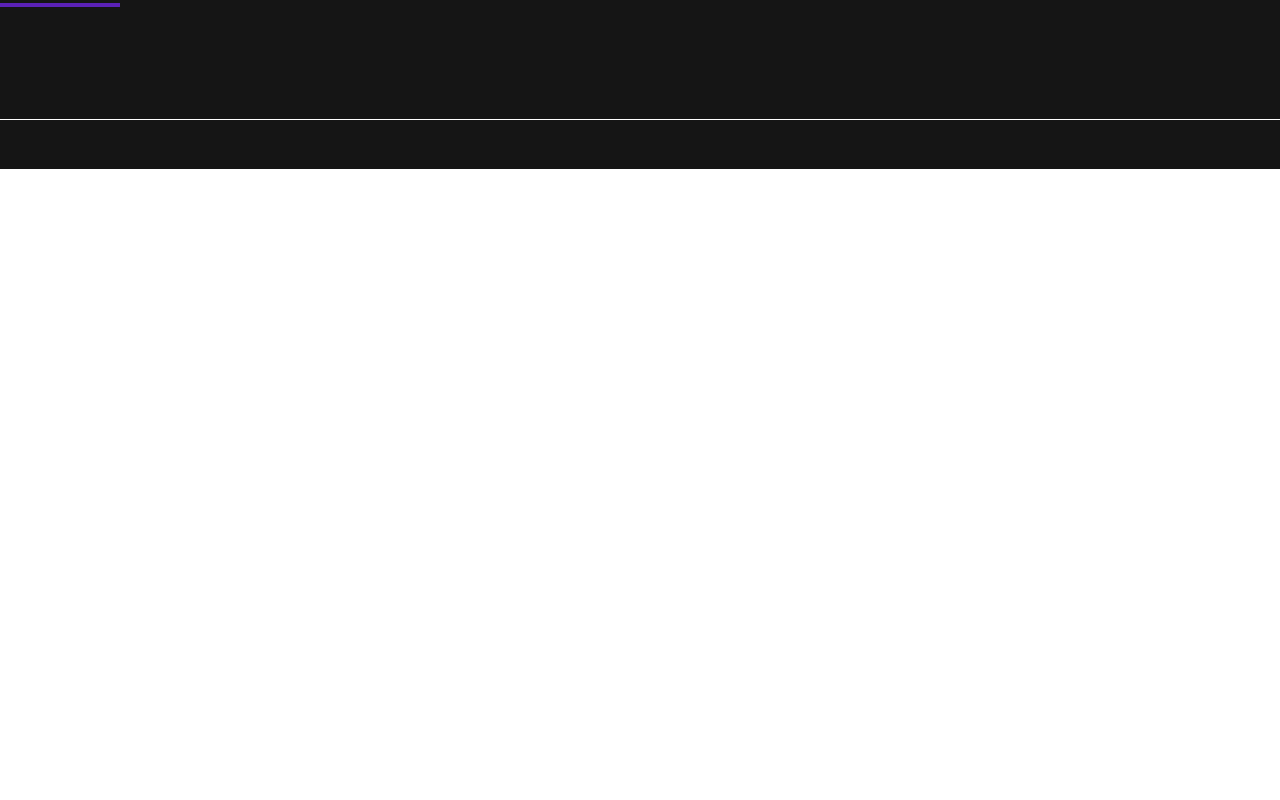
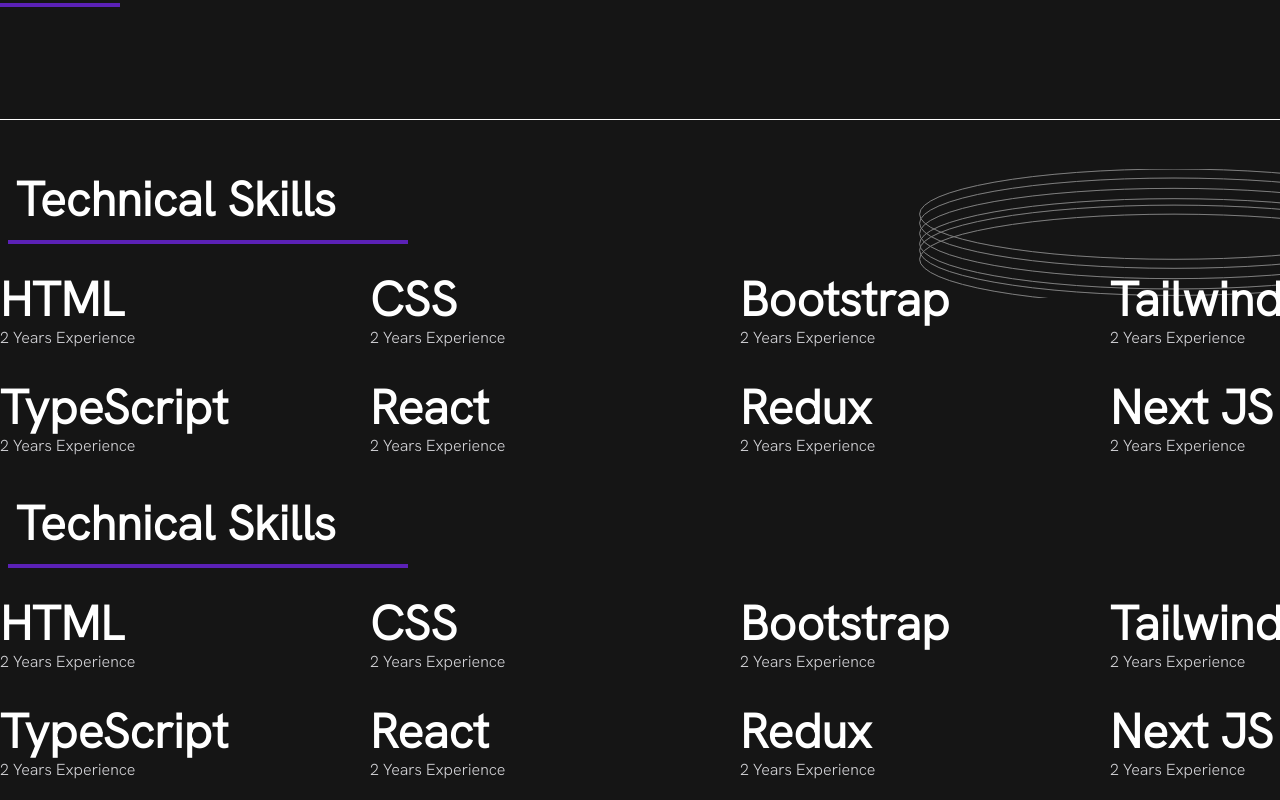
Before and after one commit to PeterRizek009/PeterRezekPortfolio, a React (Create React App) app: page / in a window 1280 px wide. Shown: the part 631-1431 px from the top of the page. Before the commit the page ends 800 px from the top, so only its background shows below. Built offline with nearby package versions, Linux system fonts and the light colour scheme.

Commit message:
edit skills section

```diff
--- a/src/App.js
+++ b/src/App.js
@@ -3,6 +3,7 @@
 import Header from './header/header';
 import { useEffect, useState } from 'react';
 import Loading from './loading/loading';
+import Skills from './skills/skills';
 
 
 
@@ -44,6 +45,8 @@
       </div> */}
 
             <Header />
+            <Skills />
+            <Skills />
           </div>
           :
           <Loading />
--- a/src/header/header.jsx
+++ b/src/header/header.jsx
@@ -28,7 +28,7 @@
                 <div className="Rectangle1  md:absolute top-56 left-[80%] w-32 h-32 bg-zinc-300 bg-opacity-0 border border-zinc-300" />
             </div>
 
-            <div className="md:w-[1800px] w-[80%] h-px bg-white mx-auto my-28" />
+            <div className="md:w-[1800px] w-[80%] h-px bg-white mx-auto mt-28 mb-8" />
         </div>
     );
 }
--- /dev/null
+++ b/src/skills/skills.jsx
@@ -0,0 +1,74 @@
+import React from 'react';
+
+
+
+const Skills = () => {
+
+    const skills = [
+        {
+            name: 'HTML',
+            experience: 2
+
+        },
+        {
+            name: 'CSS',
+            experience: 2,
+
+        },
+        {
+            name: 'Bootstrap',
+            experience: 2
+        },
+        {
+            name: 'TailwindCSS',
+            experience: 2
+        },
+        {
+            name: 'JavaScript',
+            experience: 2
+
+        },
+        {
+            name: 'TypeScript'
+
+        },
+        {
+            name: 'React'
+        },
+        {
+            name: 'Redux'
+        },
+        {
+            name: 'Next JS'
+        },
+        {
+            name: 'Git & Github'
+        },
+    ]
+    return (
+        <div className='md:w-[1800px] mx-auto py-4'>
+            <div className='block text-white text-2xl md:text-5xl font-bold leading-10 md:pb-4 p-2  border-b-4 border-violet-800 md:w-[400px] w-[200px] mx-auto md:mx-2'>Technical Skills</div>
+            <div className='flex w-full md:justify-between md:items-normal justify-center items-center flex-wrap '>
+                {skills.map((el) =>
+                    <div className="skill md:w-80 w-[200px] h-auto mt-8 flex-col justify-center md:items-start items-center  md:gap-3.5">
+                        <div className="text-white text-2xl md:text-5xl font-bold leading-10">{el.name}</div>
+                        <div className="md:w-80 w-[180px] text-zinc-300 text-md font-medium leading-7">2 Years Experience</div>
+                    </div>
+                )}
+
+            </div>
+
+            <svg className="opacity-25 md:w-[530px] w-[350px] h-[129px] absolute right-0 top-[800px]">
+                <ellipse cx="80%" cy="35%" rx="48%" ry="35%" fill="none" stroke="white" stroke-width="1" />
+                <ellipse cx="80%" cy="42%" rx="48%" ry="35%" fill="none" stroke="white" stroke-width="1" />
+                <ellipse cx="80%" cy="50%" rx="48%" ry="35%" fill="none" stroke="white" stroke-width="1" />
+                <ellipse cx="80%" cy="58%" rx="48%" ry="35%" fill="none" stroke="white" stroke-width="1" />
+                <ellipse cx="80%" cy="63%" rx="48%" ry="35%" fill="none" stroke="white" stroke-width="1" />
+                <ellipse cx="80%" cy="70%" rx="48%" ry="35%" fill="none" stroke="white" stroke-width="1" />
+            </svg>
+        </div>
+    );
+
+}
+
+export default Skills;
```
